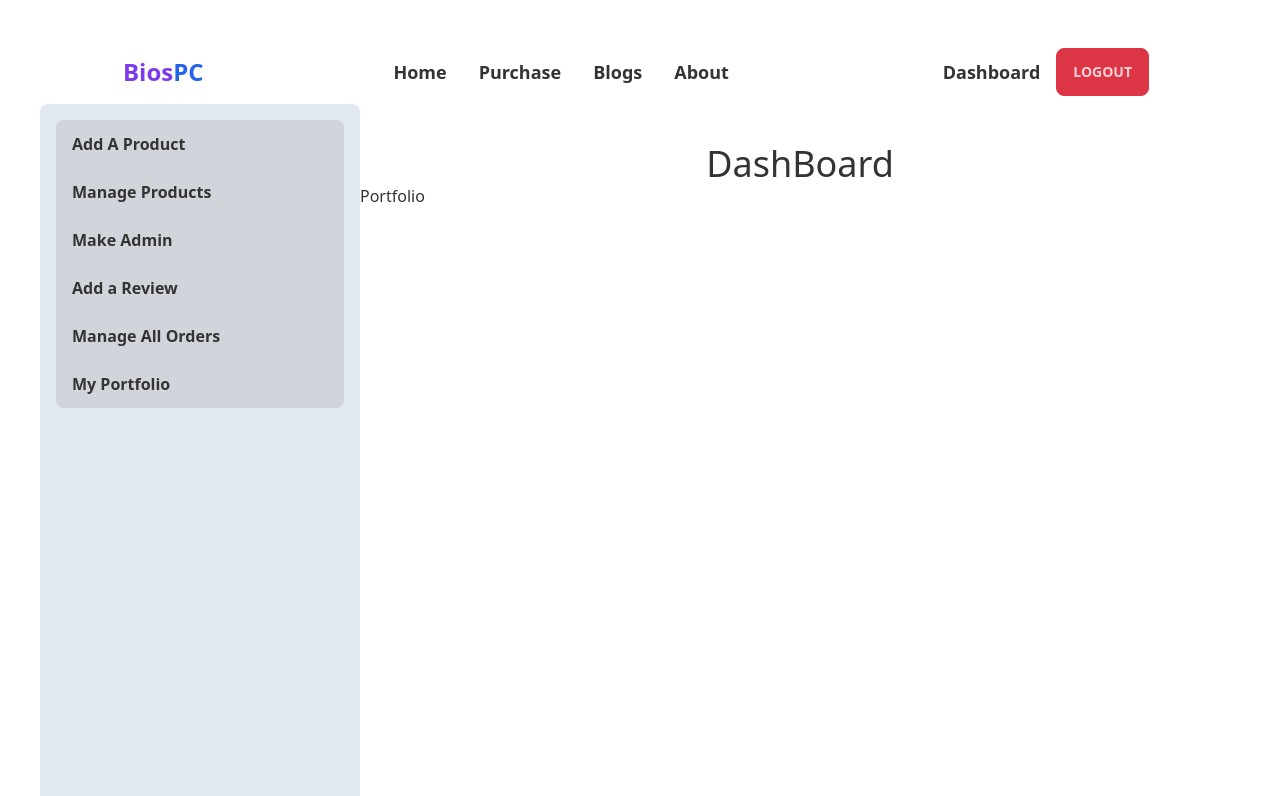
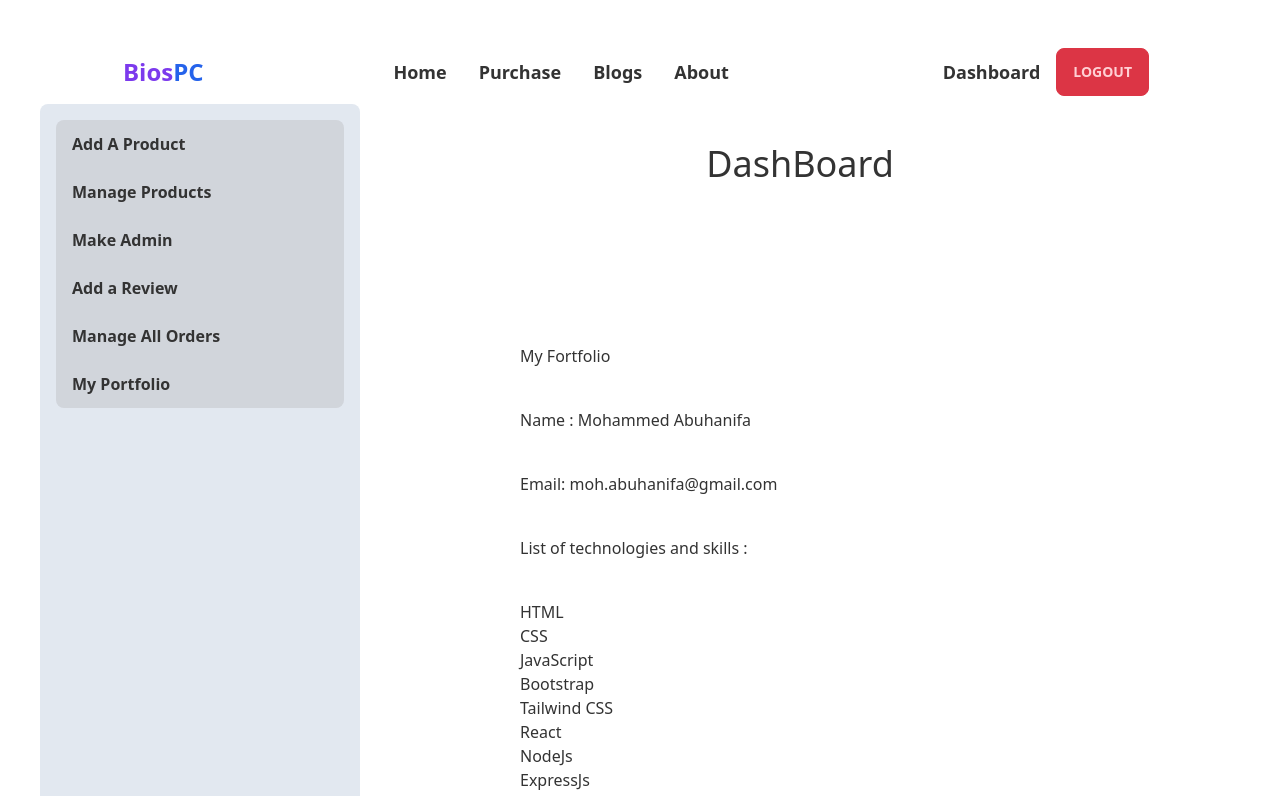
Before and after one commit to mabuhanifa/BiosPC-client-side, a React (Create React App) app: page /dashboard/myportfolio in a window 1280 px wide. Shown: the top 796 px of the page. Built offline with nearby package versions, Linux system fonts and the light colour scheme; no server answers; sample sign-in values are in the browser's storage.

Commit message:
everyting done

```diff
--- a/src/Compotent/MyFortfolio.js/MyFortfolio.js
+++ b/src/Compotent/MyFortfolio.js/MyFortfolio.js
@@ -2,8 +2,33 @@ import React from 'react';
 
 const MyFortfolio = () => {
     return (
-        <div>
-            Portfolio
+        <div className='m-40'>
+            <h1>My Fortfolio</h1>
+
+                <p className='my-10'>
+                    Name : Mohammed Abuhanifa
+                </p>
+                <p>
+                Email: moh.abuhanifa@gmail.com
+                </p>
+                <h4 className='my-10'>List of technologies and skills :</h4>
+                <ol >
+                    <li>HTML</li>
+                    <li>CSS</li>
+                    <li>JavaScript</li>
+                    <li>Bootstrap</li>
+                    <li>Tailwind CSS</li>
+                    <li>React</li>
+                    <li>NodeJs</li>
+                    <li>ExpressJs</li>
+                    <li>MongoDb</li>
+
+                </ol>
+                <h4 className='my-10 '>List of projects :</h4>
+                <p className='link text-blue-500 '> <a href="https://mern-assignment-01.web.app" target="_blank" rel="noreferrer">Gadget Arena</a>   </p>
+                <p className='link text-blue-500 my-10'> <a href="https://react-firebase-assignment-09.firebaseapp.com" target="_blank" rel="noreferrer">SnapMaster</a></p>
+                <p className='link text-blue-500 '> <a href="https://sonyheadset.netlify.app" target="_blank" rel="noreferrer">HeadSet Arena</a></p>
+
         </div>
     );
 };
--- a/src/Compotent/Signup/Signup.js
+++ b/src/Compotent/Signup/Signup.js
@@ -4,7 +4,6 @@ import { useForm } from "react-hook-form";
 import { BsGoogle } from "react-icons/bs";
 import { Link, useNavigate } from 'react-router-dom';
 import auth from '../../firebase.init';
-//import useToken from '../../hooks/useToken';
 import Loading from '../Loading/Loading';
 
 const SignUp = () => {
@@ -19,8 +18,6 @@ const SignUp = () => {
 
     const [updateProfile, updating, updateError] = useUpdateProfile(auth);
 
-    //const [token]  = useToken(user || gUser);
-
     const navigate = useNavigate();
 
     let signInError;
@@ -33,7 +30,7 @@ const SignUp = () => {
         signInError = <p className='text-red-500'><small>{error?.message || gError?.message || updateError?.message}</small></p>
     }
 
-    if (user) {navigate('/purchase');}
+    if (user || gUser) {navigate('/purchase');}
 
 
     const onSubmit = async data => {
```
